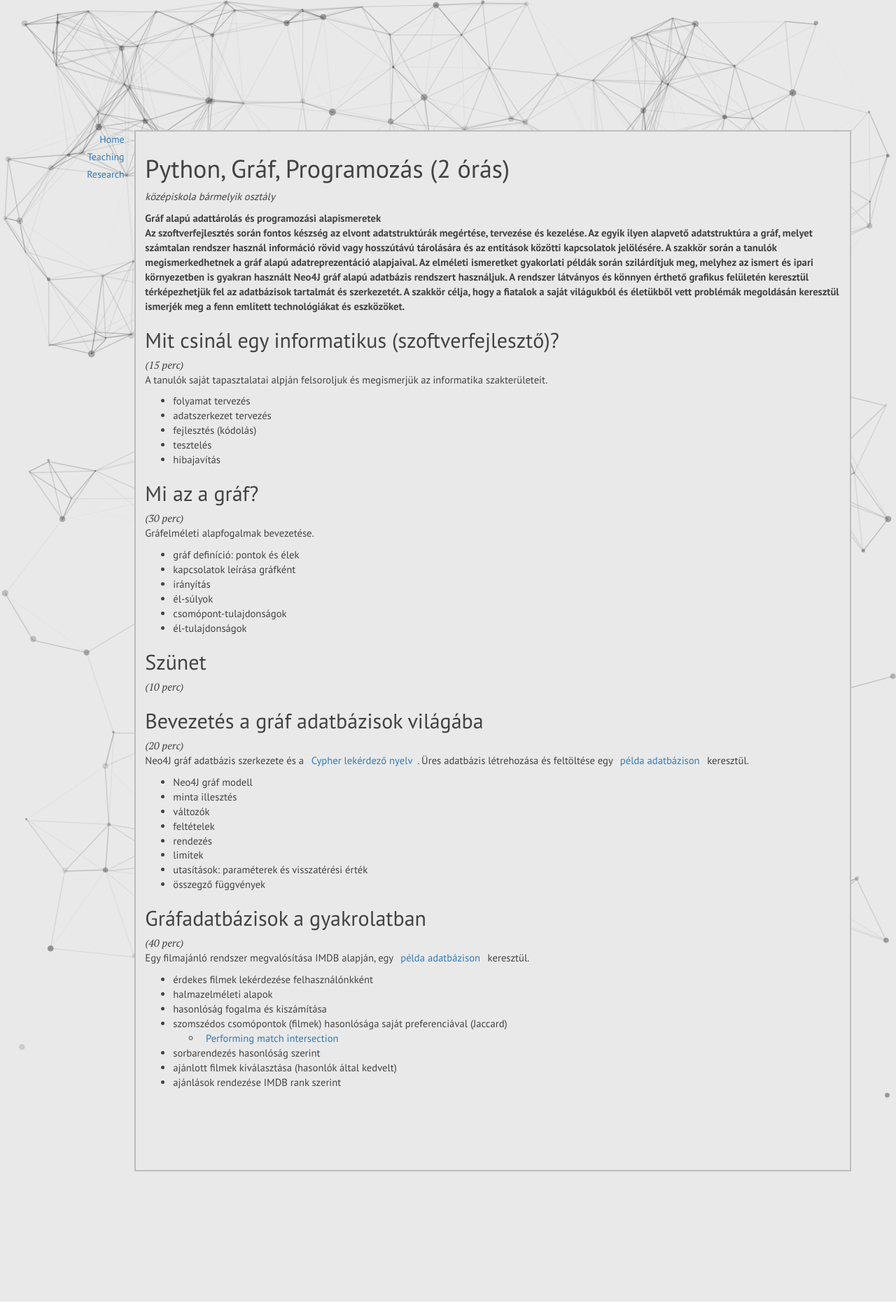
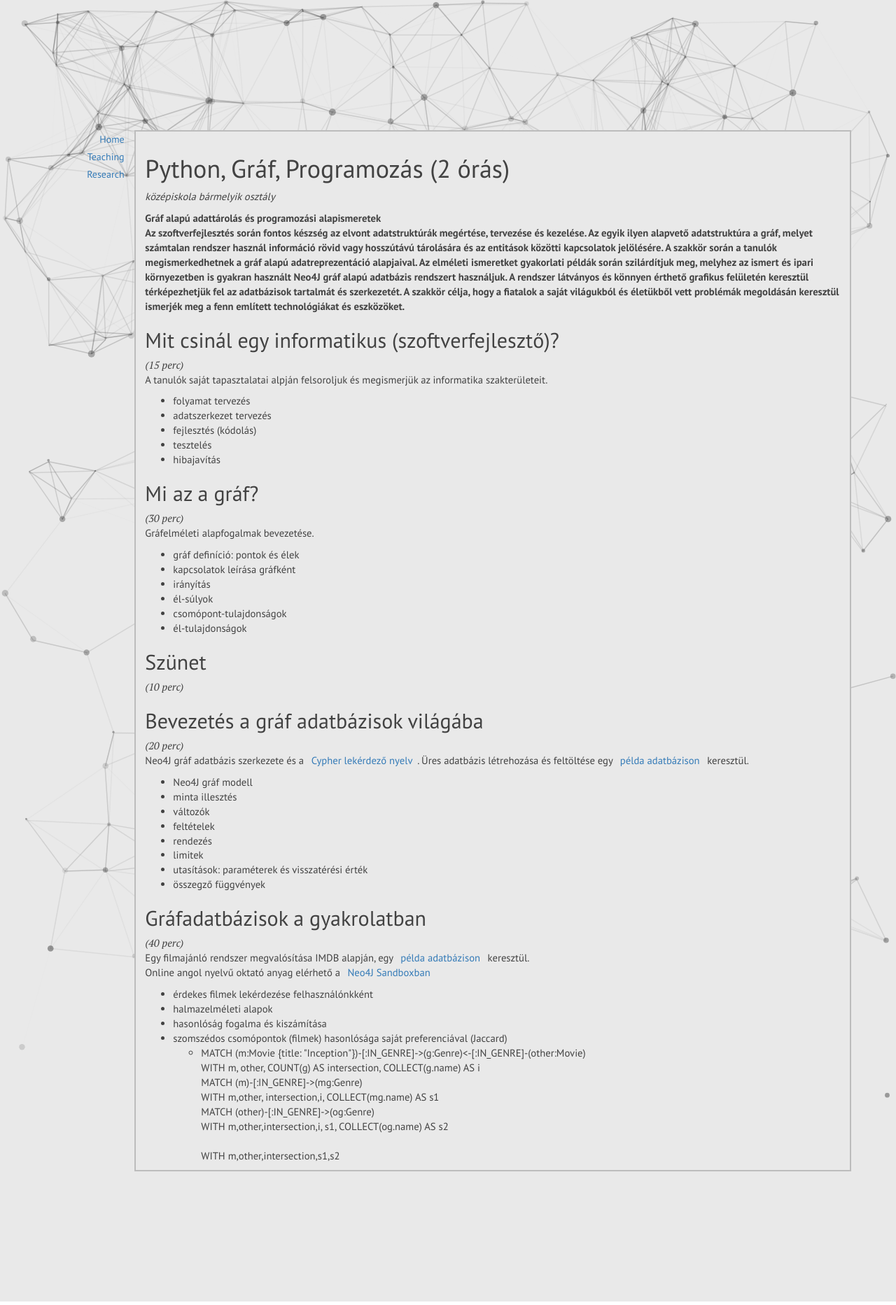
Before and after one commit to geryxyz/geryxyz, a Jekyll site: the page built from content/pgp/secondary-2h.html, in a window 1280 px wide. Shown: the whole page at 70% size. Built offline with Jekyll 4.4.1, drawn with Linux system fonts in a browser that asks for light colours; nearby versions of some CDN libraries; library files that are not in the unit come from our copies.

Commit message:
jaccard implementation added from neo4j sandbox

```diff
--- a/content/pgp/secondary-2h.html
+++ b/content/pgp/secondary-2h.html
@@ -45,14 +45,30 @@ A szakkör során a tanulók megismerkedhetnek a gráf alapú adatreprezentáci
 </ul>
 
 <h2>Gráfadatbázisok a gyakrolatban</h2>
-<p class="overview"><span class="emph">(40 perc)</span><br/>Egy filmajánló rendszer megvalósítása IMDB alapján, egy <a href="https://neo4j.com/sandbox-v2/">példa adatbázison</a> keresztül.</p>
+<p class="overview"><span class="emph">(40 perc)</span><br/>Egy filmajánló rendszer megvalósítása IMDB alapján, egy <a href="https://neo4j.com/sandbox-v2/">példa adatbázison</a> keresztül.<br/>
+Online angol nyelvű oktató anyag elérhető a <a href="https://guides.neo4j.com/sandbox/recommendations/index.html">Neo4J Sandboxban</a>
+</p>
 <ul>
   <li>érdekes filmek lekérdezése felhasználónkként</li>
   <li>halmazelméleti alapok</li>
   <li>hasonlóság fogalma és kiszámítása</li>
   <li>szomszédos csomópontok (filmek) hasonlósága saját preferenciával (Jaccard)
     <ul>
-      <li><a href="https://neo4j.com/developer/kb/performing-match-intersection/">Performing match intersection</a></li>
+      <li><p class="code">
+        MATCH (m:Movie {title: "Inception"})-[:IN_GENRE]->(g:Genre)<-[:IN_GENRE]-(other:Movie)<br/>
+        WITH m, other, COUNT(g) AS intersection, COLLECT(g.name) AS i<br/>
+        MATCH (m)-[:IN_GENRE]->(mg:Genre)<br/>
+        WITH m,other, intersection,i, COLLECT(mg.name) AS s1<br/>
+        MATCH (other)-[:IN_GENRE]->(og:Genre)<br/>
+        WITH m,other,intersection,i, s1, COLLECT(og.name) AS s2<br/>
+        <br/>
+        WITH m,other,intersection,s1,s2<br/>
+        <br/>
+        WITH m,other,intersection,s1+filter(x IN s2 WHERE NOT x IN s1) AS union, s1, s2<br/>
+        <br/>
+        RETURN m.title, other.title, s1,s2,((1.0*intersection)/SIZE(union)) AS jaccard ORDER BY jaccard DESC LIMIT 100<br/>
+        </p></li>
+      <li>általános metszet: <a href="https://neo4j.com/developer/kb/performing-match-intersection/">Performing match intersection</a></li>
     </ul>
   </li>
   <li>sorbarendezés hasonlóság szerint</li>
```
